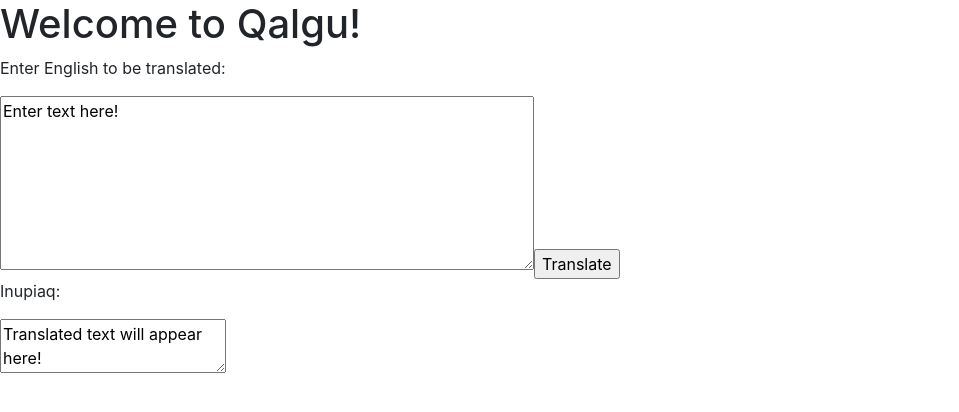
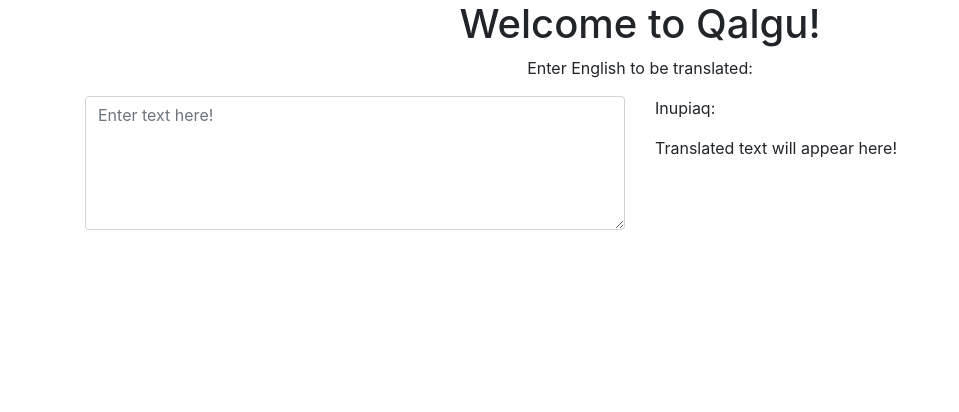
Before and after one commit to peeley/qalgu, a Flask app: page / in a window 1280 px wide. Shown: the top 412 px of the page, without its empty margins (0-959 px from the left). Run offline with Flask 2, Linux system fonts and the light colour scheme; parts of the project's set-up code (start-up, migrations or seed data) failed here and were passed over; some libraries are stand-ins or nearby versions.

Commit message:
Styling work, added Bootstrap grid system.

```diff
--- a/static/index.js
+++ b/static/index.js
@@ -5,21 +5,28 @@ class TranslateInput extends React.Component{
     constructor(props){
         super(props);
         this.state = {
-            text : "Enter text here!",
+            text : null,
             output : "Translated text will appear here!"
         };
     }
     render(){
         return(
-            <div>
-                <form id='input' onSubmit={this.submitToAPI}>
-                    <textarea id='inputText' cols="50" rows="7" wrap='hard'
-						value={this.state.text} onChange={this.handleChange}></textarea>
-                    <input type='submit' value='Translate'/>
-                </form>
-                <p> Inupiaq: </p>
-                <textarea value={this.state.output} onChange={() => null}></textarea>
-            </div>
+			<form id='input' onSubmit={this.submitToAPI}>
+				<div class="container">
+				<div class="row">
+					<div class="col">
+						<textarea id='inputText' cols="3" rows="5" wrap='hard' class=' form-control'
+							value={this.state.text} onChange={this.handleChange}
+							placeholder={this.state.text === null ? "Enter text here!" : ""}>
+						</textarea>
+					</div>
+					<div class="col">
+						<p> Inupiaq: </p>
+						<p>{this.state.output}</p>
+					</div>
+				</div>
+				</div>
+			</form>
         );
     }
     handleChange = (event) => {
--- a/templates/index.html
+++ b/templates/index.html
@@ -1,12 +1,19 @@
 {% extends "base.html" %}
 
 {% block body %}
-
-<h1>Welcome to Qalgu! </h1>
-<p>Enter English to be translated:</p>
-
+<style>
+#greeter{
+	padding:0;
+	margin-left: auto;
+	margin-right: auto;
+	text-align: center;
+}
+</style>
+<div id="greeter">
+	<h1>Welcome to Qalgu! </h1>
+	<p>Enter English to be translated:</p>
+</div>
 <div id='root'></div>
 
 <script type="text/babel" src={{ url_for('static', filename='index.js') }}></script>
-
 {% endblock %}
```
